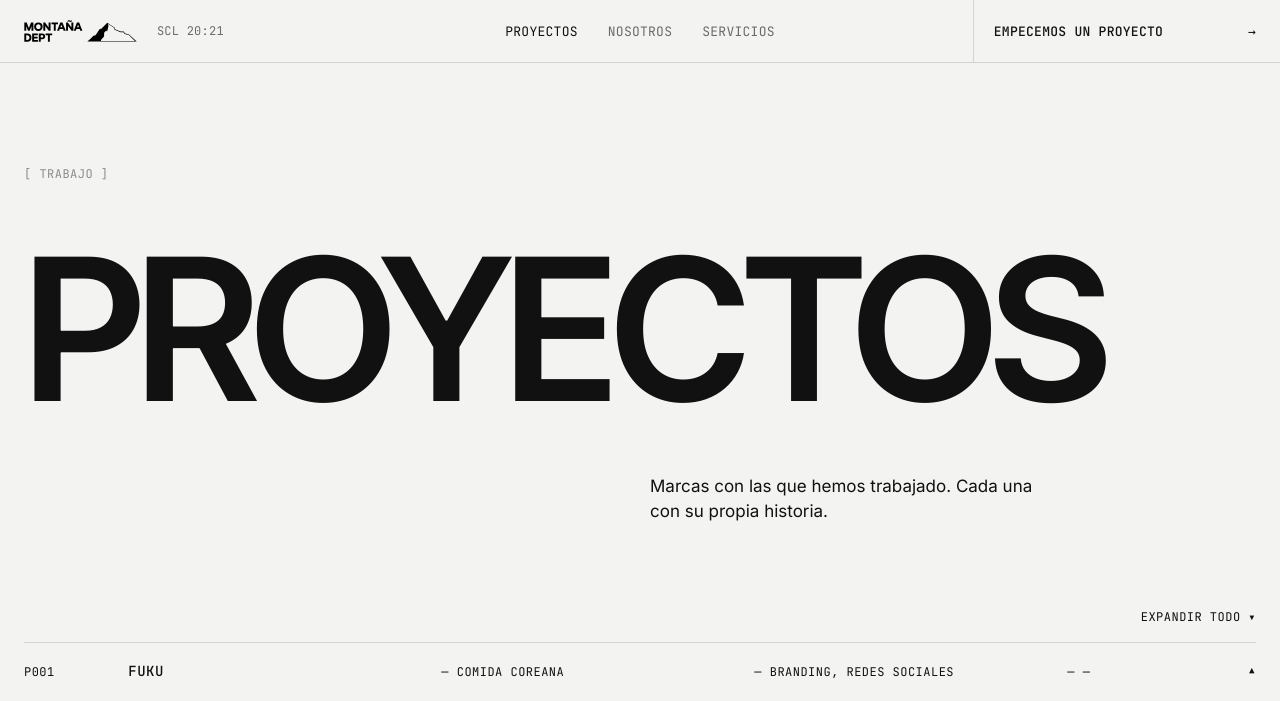
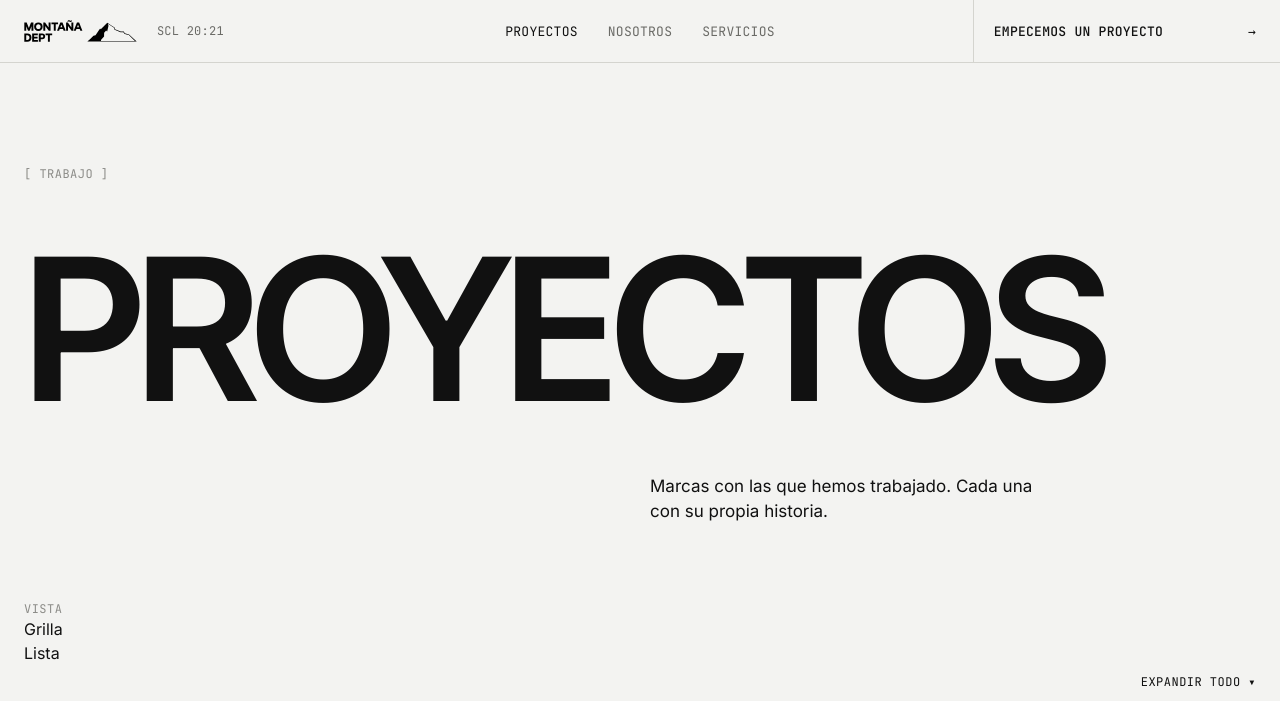
Before and after one commit to matisinho2210/montanadept-web, a plain HTML site: page proyectos.html in a window 1280 px wide. Shown: the top 701 px of the page. Drawn offline with Linux system fonts and the light colour scheme.

Commit message:
Add files via upload

```diff
--- a/proyectos.html
+++ b/proyectos.html
@@ -51,7 +51,19 @@
 </section>
 
 <section class="proj-list" aria-label="Lista de proyectos">
-  <div class="pv pv-lista" id="v-lista">
+  <div class="grid pf">
+    <div class="pf-grp pf-vista" role="group" aria-labelledby="pf-l-vista">
+      <p class="pf-label mono" id="pf-l-vista">Vista</p>
+      <ul class="pf-list">
+        <li><button class="vbtn" type="button" data-view="grilla" aria-pressed="true">Grilla</button></li>
+        <li><button class="vbtn" type="button" data-view="lista" aria-pressed="false">Lista</button></li>
+      </ul>
+    </div>
+  </div>
+  <div class="pv pv-grilla" id="v-grilla">
+    <ul class="pgrid2" data-proyectos-grid="todos"></ul>
+  </div>
+  <div class="pv pv-lista" id="v-lista" hidden>
     <div class="grid plist-ctl"><button class="plist-all mono" type="button" data-expand-for="plist-todos" aria-controls="plist-todos"><span class="plist-all-t">Expandir todo</span> <span aria-hidden="true" class="plist-all-i">▾</span></button></div>
     <ul class="plist" id="plist-todos" data-plist="todos"></ul>
   </div>
```
